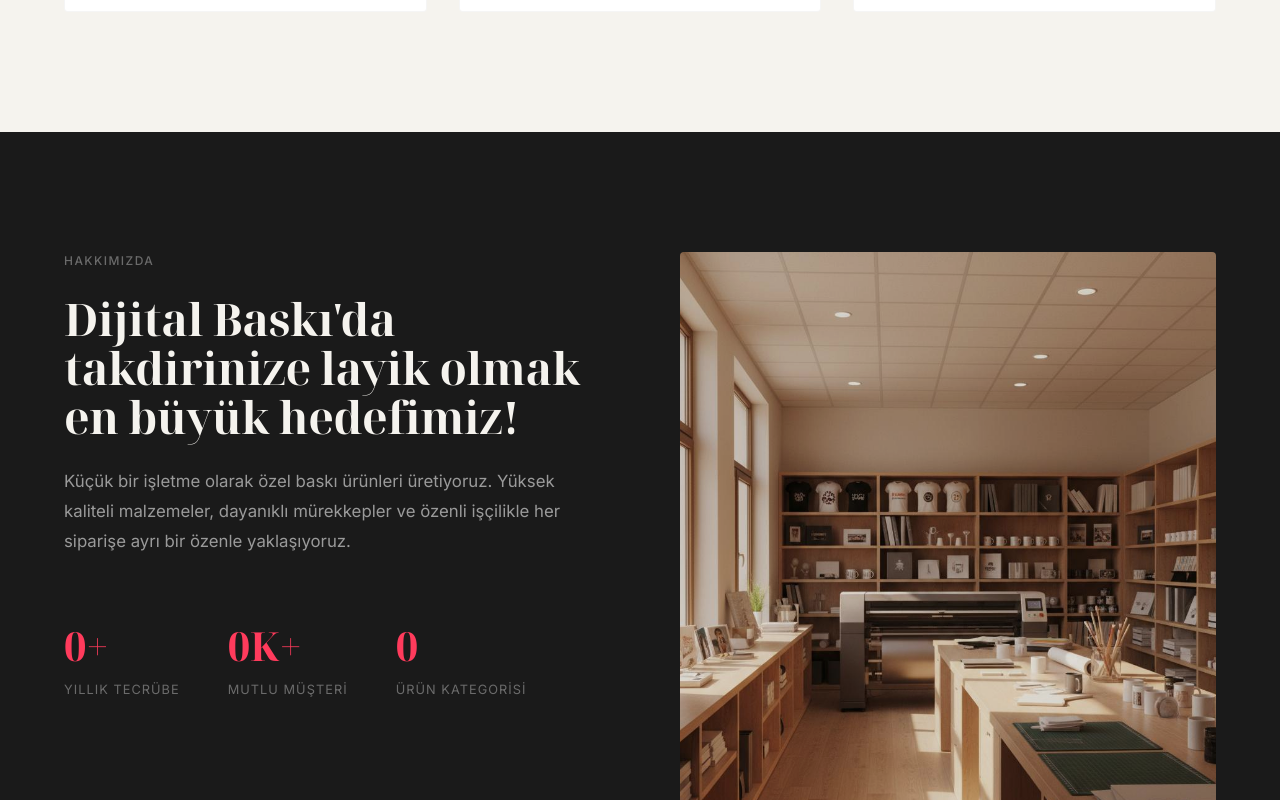
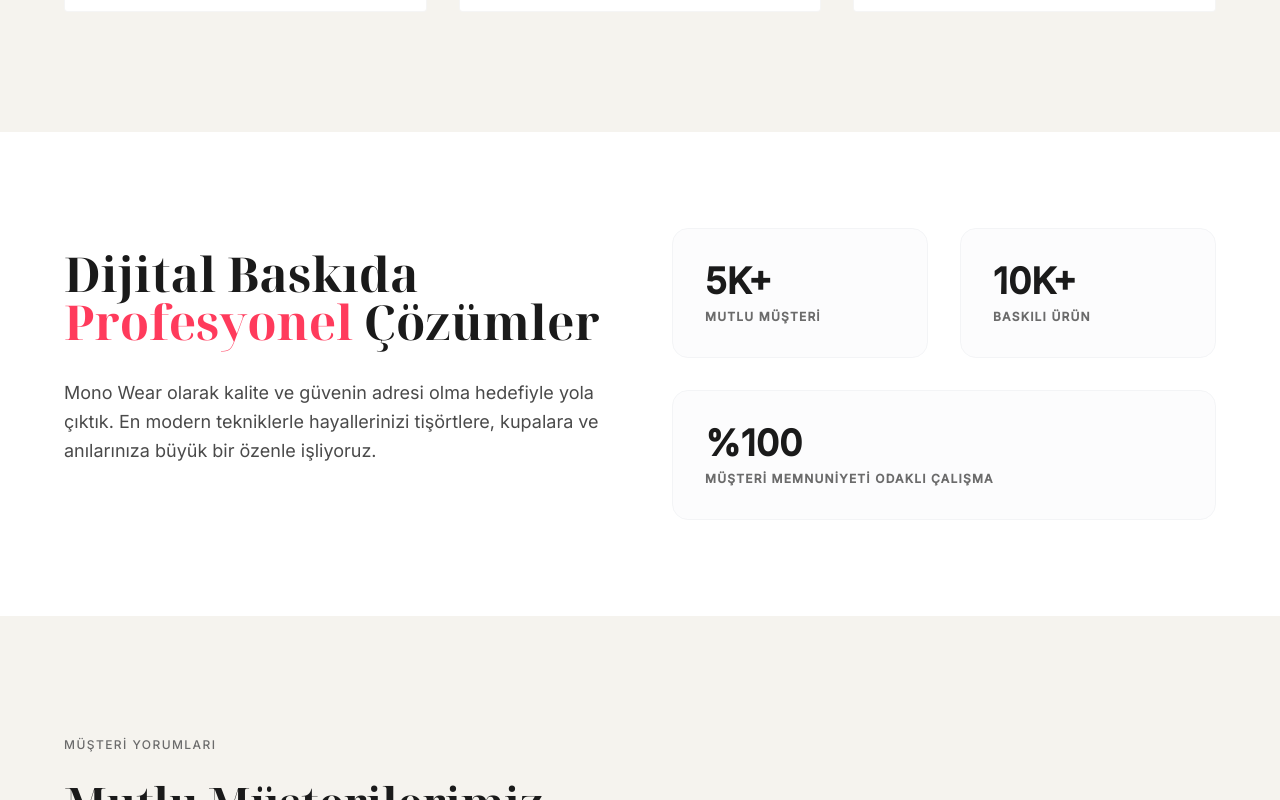
Before and after one commit to hktnsvr90-coder/monowearwebsite1, a React (Vite) app: page / in a window 1280 px wide. Shown: the part 3080-3880 px from the top of the page. Built offline with nearby package versions, Linux system fonts and the light colour scheme.

Commit message:
Update About.tsx

```diff
--- a/src/sections/About.tsx
+++ b/src/sections/About.tsx
@@ -4,65 +4,24 @@
 
 gsap.registerPlugin(ScrollTrigger);
 
-const stats = [
-  { value: 15, suffix: '+', label: 'Yıllık Tecrübe' },
-  { value: 50, suffix: 'K+', label: 'Mutlu Müşteri' },
-  { value: 3, suffix: '', label: 'Ürün Kategorisi' },
-];
-
 export default function About() {
   const sectionRef = useRef<HTMLElement>(null);
-  const statsRef = useRef<HTMLDivElement>(null);
-  const numberRefs = useRef<(HTMLSpanElement | null)[]>([]);
 
   useEffect(() => {
     const section = sectionRef.current;
     if (!section) return;
 
     const ctx = gsap.context(() => {
-      gsap.from('.about-left', {
-        x: -40,
+      gsap.from('.stat-item', {
+        y: 30,
         opacity: 0,
-        duration: 1,
-        ease: 'cubic-bezier(0.215, 0.61, 0.355, 1)',
+        duration: 0.8,
+        stagger: 0.2,
+        ease: 'power3.out',
         scrollTrigger: {
           trigger: section,
-          start: 'top 75%',
-          toggleActions: 'play none none none',
+          start: 'top 80%',
         },
-      });
-
-      gsap.from('.about-right', {
-        x: 40,
-        opacity: 0,
-        duration: 1,
-        ease: 'cubic-bezier(0.215, 0.61, 0.355, 1)',
-        scrollTrigger: {
-          trigger: section,
-          start: 'top 75%',
-          toggleActions: 'play none none none',
-        },
-      });
-
-      stats.forEach((stat, index) => {
-        const el = numberRefs.current[index];
-        if (!el) return;
-
-        gsap.from(el, {
-          innerText: 0,
-          duration: 2,
-          ease: 'power2.out',
-          snap: { innerText: 1 },
-          scrollTrigger: {
-            trigger: statsRef.current,
-            start: 'top 80%',
-            once: true,
-          },
-          onUpdate: function () {
-            const val = Math.round(parseFloat(el.innerText || '0'));
-            el.innerText = val + stat.suffix;
-          },
-        });
       });
     }, section);
 
@@ -73,112 +32,48 @@
     <section
       id="hakkimizda"
       ref={sectionRef}
-      style={{
-        background: '#1A1A1A',
-        padding: '120px clamp(24px, 5vw, 64px)',
-      }}
+      className="py-24 px-6 md:px-16"
+      style={{ background: '#FFFFFF' }}
     >
-      <div
-        style={{
-          maxWidth: '1200px',
-          margin: '0 auto',
-          display: 'grid',
-          gridTemplateColumns: 'repeat(auto-fit, minmax(300px, 1fr))',
-          gap: '80px',
-          alignItems: 'start',
-        }}
-      >
-        <div className="about-left">
-          <p
-            className="font-sans"
-            style={{
-              fontWeight: 500,
-              fontSize: '0.75rem',
-              letterSpacing: '0.12em',
-              textTransform: 'uppercase',
-              color: '#6B6B6B',
-              marginBottom: '24px',
-            }}
-          >
-            HAKKIMIZDA
-          </p>
-          <h2
-            className="font-serif"
-            style={{
-              fontWeight: 700,
-              fontSize: 'clamp(1.8rem, 4vw, 2.8rem)',
-              color: '#F5F3EE',
-              letterSpacing: '-0.01em',
-              lineHeight: 1.1,
-              marginBottom: '24px',
-            }}
-          >
-            Dijital Baskı'da takdirinize layik olmak en büyük hedefimiz!
-          </h2>
-          <p
-            className="font-sans"
-            style={{
-              fontWeight: 400,
-              fontSize: '1.05rem',
-              color: '#9A9A9A',
-              lineHeight: 1.8,
-            }}
-          >
-            Küçük bir işletme olarak özel baskı ürünleri üretiyoruz.
-            Yüksek kaliteli malzemeler, dayanıklı mürekkepler ve özenli işçilikle
-            her siparişe ayrı bir özenle yaklaşıyoruz.
-          </p>
+      <div className="max-w-7xl mx-auto">
+        <div className="grid grid-cols-1 lg:grid-cols-2 gap-16 items-center">
 
-          <div
-            ref={statsRef}
-            className="flex flex-wrap"
-            style={{ marginTop: '60px', gap: '48px' }}
-          >
-            {stats.map((stat, index) => (
-              <div key={stat.label}>
-                <span
-                  ref={(el) => { numberRefs.current[index] = el; }}
-                  className="font-serif"
-                  style={{
-                    fontWeight: 700,
-                    fontSize: '2.5rem',
-                    color: '#FF3B5C',
-                    display: 'block',
-                  }}
-                >
-                  0{stat.suffix}
-                </span>
-                <span
-                  className="font-sans"
-                  style={{
-                    fontWeight: 400,
-                    fontSize: '0.8rem',
-                    color: '#6B6B6B',
-                    textTransform: 'uppercase',
-                    letterSpacing: '0.08em',
-                  }}
-                >
-                  {stat.label}
-                </span>
+          {/* Sol Taraf: Metin */}
+          <div>
+            <h2 className="font-serif text-4xl md:text-5xl font-bold text-[#1A1A1A] leading-tight mb-8">
+              Dijital Baskıda <br />
+              <span className="text-[#FF3B5C]">Profesyonel</span> Çözümler
+            </h2>
+            <p className="text-[#4A4A4A] text-lg leading-relaxed mb-8">
+              Mono Wear olarak kalite ve güvenin adresi olma hedefiyle yola çıktık.
+              En modern tekniklerle hayallerinizi tişörtlere, kupalara ve anılarınıza büyük bir özenle işliyoruz.
+            </p>
+          </div>
+
+          {/* Sağ Taraf: İstatistikler */}
+          <div className="grid grid-cols-1 sm:grid-cols-2 gap-8">
+            <div className="stat-item p-8 border border-gray-100 rounded-2xl bg-gray-50/50">
+              <div className="text-4xl font-bold text-[#1A1A1A] mb-2">5K+</div>
+              <div className="text-xs uppercase tracking-widest text-[#6B6B6B] font-bold">
+                Mutlu Müşteri
               </div>
-            ))}
+            </div>
+
+            <div className="stat-item p-8 border border-gray-100 rounded-2xl bg-gray-50/50">
+              <div className="text-4xl font-bold text-[#1A1A1A] mb-2">10K+</div>
+              <div className="text-xs uppercase tracking-widest text-[#6B6B6B] font-bold">
+                Baskılı Ürün
+              </div>
+            </div>
+
+            <div className="stat-item p-8 border border-gray-100 rounded-2xl bg-gray-50/50 sm:col-span-2">
+              <div className="text-4xl font-bold text-[#1A1A1A] mb-2">%100</div>
+              <div className="text-xs uppercase tracking-widest text-[#6B6B6B] font-bold">
+                Müşteri Memnuniyeti Odaklı Çalışma
+              </div>
+            </div>
           </div>
-        </div>
 
-        <div className="about-right">
-          <div style={{ overflow: 'hidden', borderRadius: '4px' }}>
-            <img
-              src="/img-6.jpg"
-              alt="Türk Baskı Evi baskı stüdyosu iç mekan"
-              style={{
-                width: '100%',
-                aspectRatio: '3/4',
-                objectFit: 'cover',
-                display: 'block',
-                opacity: 0.9,
-              }}
-            />
-          </div>
         </div>
       </div>
     </section>
```
